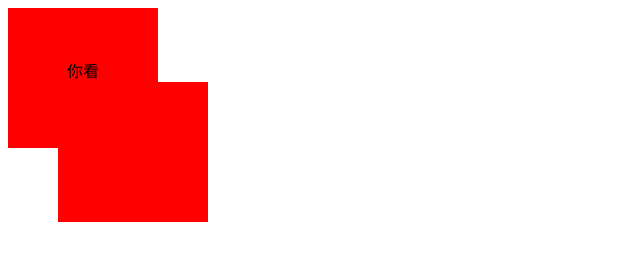
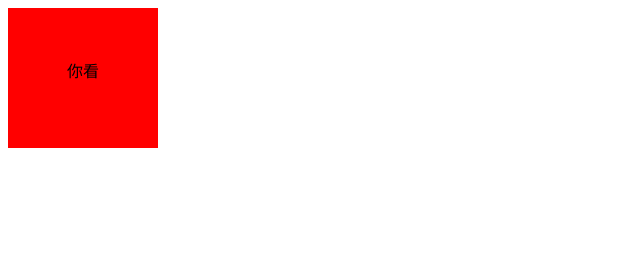
Before and after one commit to key-Naka/work-5, a plain HTML site: page index.html in a window 1280 px wide. Shown: the whole page, without its empty margins (0-640 px from the left). Drawn offline with Linux system fonts and the light colour scheme.

Commit message:
Update index.html

```diff
--- a/index.html
+++ b/index.html
@@ -25,6 +25,6 @@
 		</style>
 	</head>
 	<body>
-	<div><center>你看</center><div>
+	<div><center>你看</center></div>
 	</body>
 </html>
```
